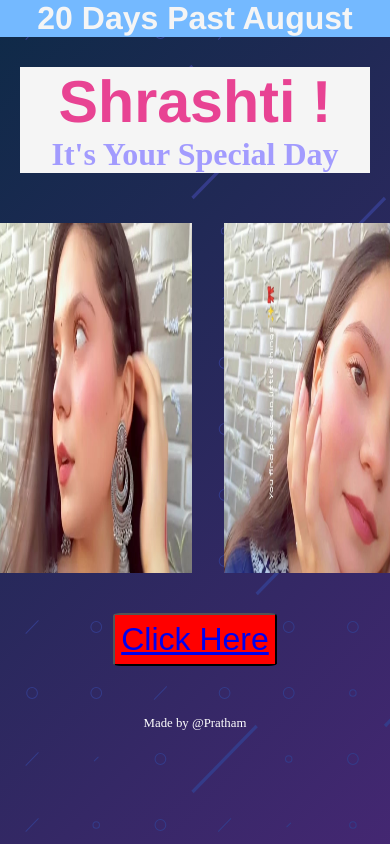
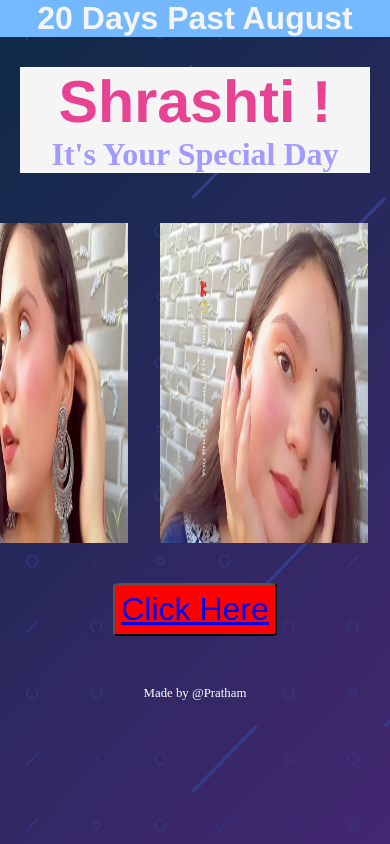
Before and after one commit to Susi20767/20-08-24, a plain HTML site: page index.html in a window 390 px wide. Drawn offline with Linux system fonts and the light colour scheme.

Commit message:
Add files via upload

```diff
--- a/index.html
+++ b/index.html
@@ -40,15 +40,15 @@
   }
 
   .tickerlogo {
-    width: 18rem;
+    width: 16rem;
     flex: none;
     margin: 0 1rem 0 1rem;
     align-self: flex-start;
     max-width: 100%;
     height: 410px;
     @media (max-width: 1130px) {
-      width: 14rem;
-      height: 370px;
+      width: 13rem;
+      height: 340px;
 
 
   }
```
